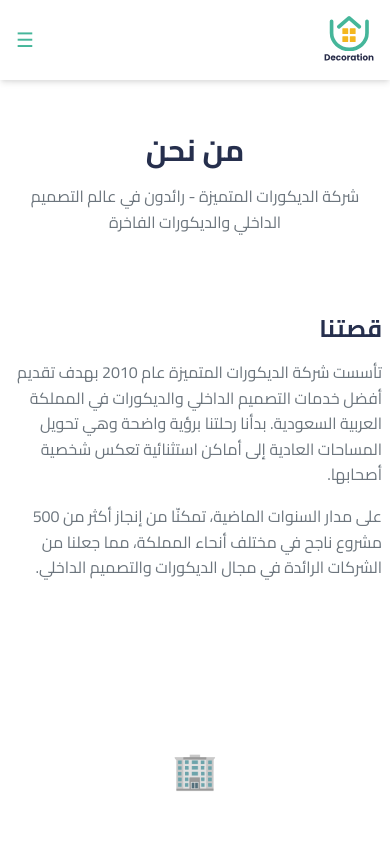
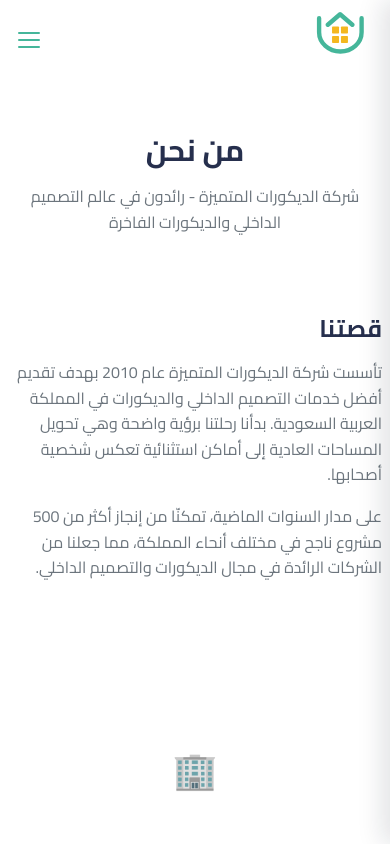
Before and after one commit to ATN20222/decorations, a React (Vite) app: page /about in a window 390 px wide. Shown: the top 844 px of the page. Built offline with nearby package versions, Linux system fonts and the light colour scheme.

Commit message:
finish navbar

```diff
--- a/src/App.css
+++ b/src/App.css
@@ -22,6 +22,7 @@ main {
   height: 80px;
   display: flex;
   align-items: center;
+  transition: all 0.3s ease-in-out;
 }
 
 .navbar-content {
@@ -64,18 +65,40 @@ main {
   border-radius: 6px;
   transition: all var(--transition-fast);
 }
-.nav-c{
-  background-color: var(--white);
-  box-shadow: var(--shadow-md);
-}
+/* .nav-c { background-color: var(--white); box-shadow: var(--shadow-md); } */
 .nav-c .nav-link{
   color: var(--dark-gray);
+}
+.navbar-content{
+  border-radius: 50px;
+  padding:10px 20px;
+  margin-top: 10px;
+  transition: all 0.3s ease-in-out;
+}
+/* Frosted/blurred header on scroll */
+.navbar.is-scrolled .navbar-content{
+  background:rgba(255, 255, 255, 0.63);
+  backdrop-filter: blur(10px) saturate(130%);
+  -webkit-backdrop-filter: blur(10px) saturate(130%);
+  border-bottom: 1px solid rgba(255, 255, 255, 0.35);
+  box-shadow: 0 6px 24px rgba(16, 24, 40, 0.06);
+}
+
+/* Ensure readable link colors when blurred over video */
+.navbar.is-scrolled .nav-link {
+  color: var(--dark-gray);
+}
+.navbar.is-scrolled .nav-link:hover,
+.navbar.is-scrolled .nav-link.active {
+  color: var(--white);
+  background-color:var(--primary-color);
+  border-radius: 50px;
 }
 
 .nav-link:hover,
 .nav-link.active {
   color: var(--primary-color);
-  background-color: var(--light-brown);
+  /* background-color: var(--primary-color); */
 }
 
 .mobile-menu-toggle {
@@ -85,6 +108,32 @@ main {
   font-size: var(--font-size-xl);
   color: var(--primary-color);
   cursor: pointer;
+  font-size: 30px;
+  width: 40px;
+  height: 40px;
+  position: relative;
+  display: grid;
+  place-items: center;
+}
+.mobile-menu-toggle .bar {
+  position: absolute;
+  width: 22px;
+  height: 2px;
+  background: currentColor;
+  border-radius: 2px;
+  transition: transform 250ms ease, opacity 200ms ease, top 250ms ease;
+}
+.mobile-menu-toggle .bar:nth-child(1) { top: 12px; }
+.mobile-menu-toggle .bar:nth-child(2) { top: 19px; }
+.mobile-menu-toggle .bar:nth-child(3) { top: 26px; }
+.mobile-menu-toggle.is-open .bar:nth-child(1) {
+  transform: rotate(45deg);
+  top: 19px;
+}
+.mobile-menu-toggle.is-open .bar:nth-child(2) { opacity: 0; }
+.mobile-menu-toggle.is-open .bar:nth-child(3) {
+  transform: rotate(-45deg);
+  top: 19px;
 }
 
 /* Hero Section */
@@ -112,7 +161,7 @@ main {
   height: auto;
   object-fit: cover;
   z-index: 0;
-  filter: brightness(0.35) saturate(1.1);
+  filter: brightness(0.35) ;
 }
 
 /* Optional subtle overlay for readability */
@@ -335,28 +384,78 @@ main {
   padding-top: var(--spacing-lg);
   color: var(--light-brown);
 }
-
+.mobile-drawer {
+  display: none;
+}
+.mobile-menu-toggle{
+  display: none;
+}
 /* Responsive Design */
 @media (max-width: 768px) {
   .mobile-menu-toggle {
     display: block;
   }
+  /* Hide desktop nav on mobile */
+  .desktop-nav { display: none; }
+  .is-scrolled .navbar-content{
+    border-radius: 0;
+  }
+  .navbar-content{
+    border-radius: 0;
+  }
+  .navbar-content{
+    margin-top:0px;
+    transition: all 0.3s ease-in-out;
+  }
+  /* Mobile drawer */
+  .mobile-drawer-overlay {
+    position: fixed;
+    inset: 0;
+    background: rgba(0, 0, 0, 0.45);
+    opacity: 0;
+    pointer-events: none;
+    transition: opacity var(--transition-normal, 300ms) ease;
+    z-index: 999;
+  }
+  .mobile-drawer-overlay.open { opacity: 1; pointer-events: auto; }
 
-  .nav-menu {
-    display: none;
-    position: absolute;
-    top: 100%;
-    left: 0;
+  .mobile-drawer {
+    position: fixed;
+    top: 0;
+    bottom: 0;
     right: 0;
-    background-color: var(--white);
+    width: min(80vw, 320px);
+    background: rgba(255,255,255,0.8);
+    backdrop-filter: blur(12px) saturate(140%);
+    -webkit-backdrop-filter: blur(12px) saturate(140%);
+    border-left: 1px solid rgba(255,255,255,0.4);
+    box-shadow: -8px 0 24px rgba(16,24,40,0.12);
+    transform: translateX(100%);
+    transition: transform var(--transition-normal, 350ms) cubic-bezier(.2,.8,.2,1);
+    z-index: 1000;
+    padding: 24px 20px;
+    display: flex;
     flex-direction: column;
-    padding: var(--spacing-lg);
-    box-shadow: var(--shadow-lg);
   }
+  .mobile-drawer.open { transform: translateX(0); }
 
-  .nav-menu.active {
-    display: flex;
+  .mobile-drawer-header { display: flex; justify-content: flex-end; }
+  .mobile-drawer-close {
+    background: none;
+    border: none;
+    font-size: 32px;
+    line-height: 1;
+    cursor: pointer;
+    color: var(--dark-gray);
   }
+  .mobile-drawer-nav ul { list-style: none; margin: 24px 0 0; padding: 0; display: flex; flex-direction: column; gap: 6px; }
+  .mobile-drawer-nav li { opacity: 0; transform: translateX(16px); transition: opacity 300ms ease, transform 300ms ease; }
+  .mobile-drawer.open .mobile-drawer-nav li { opacity: 1; transform: translateX(0); }
+  .mobile-drawer.open .mobile-drawer-nav li:nth-child(1) { transition-delay: 60ms; }
+  .mobile-drawer.open .mobile-drawer-nav li:nth-child(2) { transition-delay: 120ms; }
+  .mobile-drawer.open .mobile-drawer-nav li:nth-child(3) { transition-delay: 180ms; }
+  .mobile-drawer-nav .nav-link { display: block; padding: 12px 16px; border-radius: 50px; color: var(--dark-gray); }
+  .mobile-drawer-nav .nav-link.active, .mobile-drawer-nav .nav-link:hover { background: var(--primary-color); color: var(--white); }
 
   .hero h1 {
     font-size: var(--font-size-4xl);
--- a/src/components/Header.jsx
+++ b/src/components/Header.jsx
@@ -1,9 +1,21 @@
-import { useState } from 'react'
+import { useEffect, useState } from 'react'
 import { Link, useLocation } from 'react-router-dom'
 import logo from '../assets/Logo-Decoration.svg'
+import logoWhite from '../assets/Logo-Decorations-White.svg'
+import MobileSideMenu from './MobileSideMenu'
 const Header = () => {
   const [isMenuOpen, setIsMenuOpen] = useState(false)
+  const [isScrolled, setIsScrolled] = useState(false)
   const location = useLocation()
+
+  useEffect(() => {
+    const handleScroll = () => {
+      setIsScrolled(window.scrollY > 10)
+    }
+    handleScroll()
+    window.addEventListener('scroll', handleScroll, { passive: true })
+    return () => window.removeEventListener('scroll', handleScroll)
+  }, [])
 
   const toggleMenu = () => {
     setIsMenuOpen(!isMenuOpen)
@@ -13,15 +25,26 @@ const Header = () => {
     setIsMenuOpen(false)
   }
 
+  useEffect(() => {
+    if (isMenuOpen) {
+      document.body.style.overflow = 'hidden'
+    } else {
+      document.body.style.overflow = ''
+    }
+    return () => {
+      document.body.style.overflow = ''
+    }
+  }, [isMenuOpen])
+
   return (
-    <header className={`navbar ${location.pathname !== '/' ? 'nav-c' : ''}`}>
+    <header className={`navbar ${location.pathname !== '/' ? 'nav-c' : '' } ${isScrolled ? 'is-scrolled' : ''}`}>
       <div className="navbar-content">
         <Link to="/" className="logo" onClick={closeMenu}>
-         <img src={logo} alt="logo" width="50px"/>
+         <img src={!isScrolled ? logoWhite : logo} alt="logo" width="60px"/>
         </Link>
 
-        <nav>
-          <ul className={`nav-menu ${isMenuOpen ? 'active' : ''}`}>
+        <nav className="desktop-nav">
+          <ul className="nav-menu">
             <li className="nav-item">
               <Link
                 to="/"
@@ -53,13 +76,18 @@ const Header = () => {
         </nav>
 
         <button
-          className="mobile-menu-toggle"
+          className={`mobile-menu-toggle ${isMenuOpen ? 'is-open' : ''}`}
           onClick={toggleMenu}
           aria-label="فتح القائمة"
+          aria-expanded={isMenuOpen}
+          aria-controls="mobile-drawer"
         >
-          ☰
+          <span className="bar"></span>
+          <span className="bar"></span>
+          <span className="bar"></span>
         </button>
       </div>
+      <MobileSideMenu isOpen={isMenuOpen} onClose={closeMenu} currentPath={location.pathname} />
     </header>
   )
 }
--- /dev/null
+++ b/src/components/MobileSideMenu.jsx
@@ -0,0 +1,58 @@
+import { Link } from 'react-router-dom'
+
+const MobileSideMenu = ({ isOpen, onClose, currentPath }) => {
+  return (
+    <>
+      <div
+        className={`mobile-drawer-overlay ${isOpen ? 'open' : ''}`}
+        onClick={onClose}
+        aria-hidden={!isOpen}
+      />
+      <aside
+        className={`mobile-drawer ${isOpen ? 'open' : ''}`}
+        role="dialog"
+        aria-modal="true"
+        aria-label="قائمة التنقل"
+      >
+        <div className="mobile-drawer-header">
+          <button className="mobile-drawer-close" onClick={onClose} aria-label="إغلاق القائمة">
+            ×
+          </button>
+        </div>
+        <nav className="mobile-drawer-nav">
+          <ul>
+            <li>
+              <Link
+                to="/"
+                className={`nav-link ${currentPath === '/' ? 'active' : ''}`}
+                onClick={onClose}
+              >
+                الرئيسية
+              </Link>
+            </li>
+            <li>
+              <Link
+                to="/about"
+                className={`nav-link ${currentPath === '/about' ? 'active' : ''}`}
+                onClick={onClose}
+              >
+                من نحن
+              </Link>
+            </li>
+            <li>
+              <Link
+                to="/contact"
+                className={`nav-link ${currentPath === '/contact' ? 'active' : ''}`}
+                onClick={onClose}
+              >
+                اتصل بنا
+              </Link>
+            </li>
+          </ul>
+        </nav>
+      </aside>
+    </>
+  )
+}
+
+export default MobileSideMenu
--- a/src/index.css
+++ b/src/index.css
@@ -120,7 +120,7 @@ a:hover {
   text-align: center;
   text-decoration: none;
   border: none;
-  border-radius: 8px;
+  border-radius:50px;
   cursor: pointer;
   transition: all var(--transition-normal);
   background-color: var(--primary-color);
--- a/src/pages/Home/Home.jsx
+++ b/src/pages/Home/Home.jsx
@@ -6,6 +6,7 @@ const Home = () => {
     <>
       {/* Hero Section */}
       <section className="hero">
+
         <video className="hero-video" autoPlay muted loop playsInline>
           <source src={backgroundVideo} type="video/mp4" />
         </video>
```
Also changed, not shown: src/assets/Logo-Decorations-White.svg (added).
